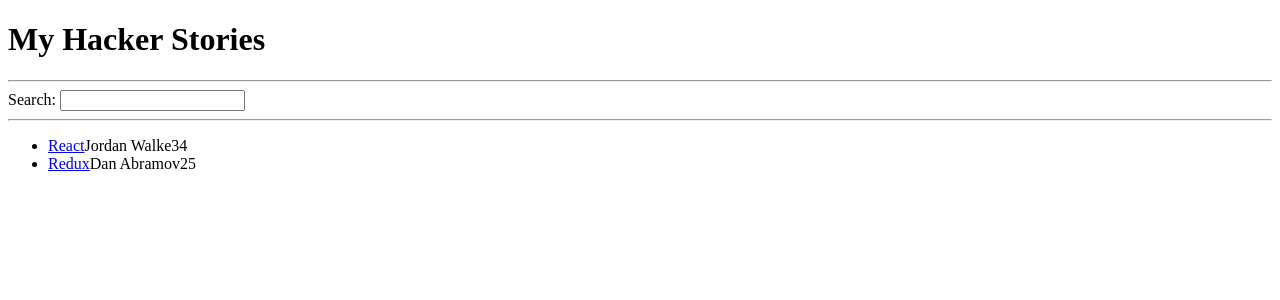
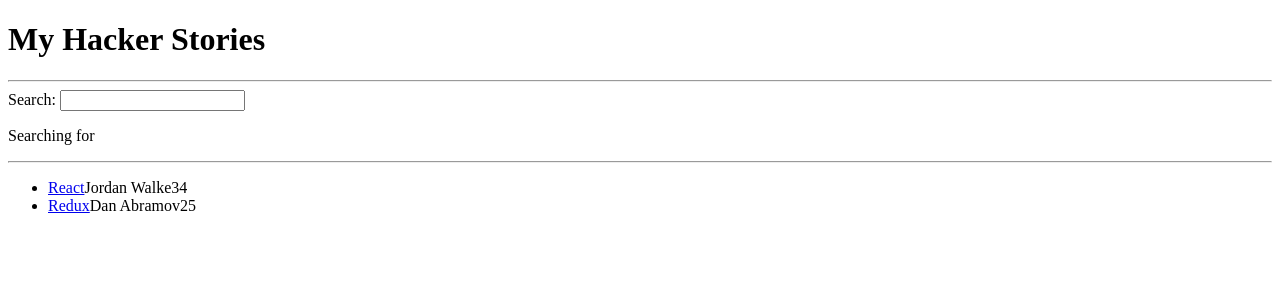
Before and after one commit to zhanybekovich/react-crash-course, a React (Vite) app: page / in a window 1280 px wide. Shown: the top 300 px of the page. Built offline with nearby package versions, Linux system fonts and the light colour scheme.

Commit message:
introduction to useState hook

```diff
--- a/src/App.jsx
+++ b/src/App.jsx
@@ -1,3 +1,5 @@
+import { useState } from "react"
+
 const App = () => {
   const stories = [
     {
@@ -34,15 +36,19 @@ const App = () => {
 }
 
 const Search = () => {
+  const [searchTerm, setSearchTerm] = useState('')
+
   const handleChange = (event) => {
-    console.log(event)
-    console.log(event.target.value);
+    setSearchTerm(event.target.value)
   }
 
   return (
     <div>
       <label htmlFor="search">Search: </label>
       <input id="search" type="text" onChange={handleChange} />
+      <p>
+        Searching for <strong>{searchTerm}</strong>
+      </p>
     </div>
   )
 }
```
